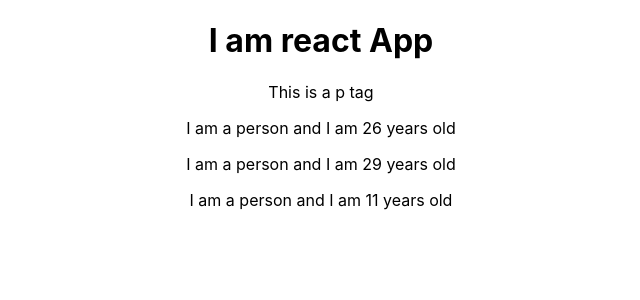
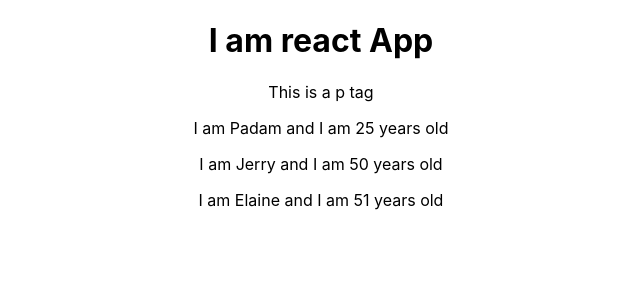
Before and after one commit to padam10/safari_books, a React (Create React App) app: page / in a window 1280 px wide. Shown: the top 300 px of the page, without its empty margins (319-959 px from the left). Built offline with nearby package versions, Linux system fonts and the light colour scheme.

Commit message:
Added props and dynanic  components

```diff
--- a/src/App.js
+++ b/src/App.js
@@ -9,9 +9,9 @@ class App extends Component {
       <div className="App" >
       <h1>I am react App</h1>
       <p> This is a p tag </p>
-      <Person></Person>
-      <Person></Person>
-      <Person></Person>
+      <Person name = "Padam" age = "25" ></Person>
+      <Person name = "Jerry" age = "50"> His Hobbies: Cars</Person>
+      <Person name = "Elaine" age = "51"></Person>
       </div>
     );
   }
--- a/src/Person/Person.js
+++ b/src/Person/Person.js
@@ -1,7 +1,7 @@
 import React from 'react'
 
-const person = ()  =>{
-return <p> I am a person and I am {Math.floor(Math.random()*30)} years old</p>
+const person = (props)  =>{
+return <p> I am {props.name} and I am {props.age} years old</p>
 };
 
 export default person;
```
